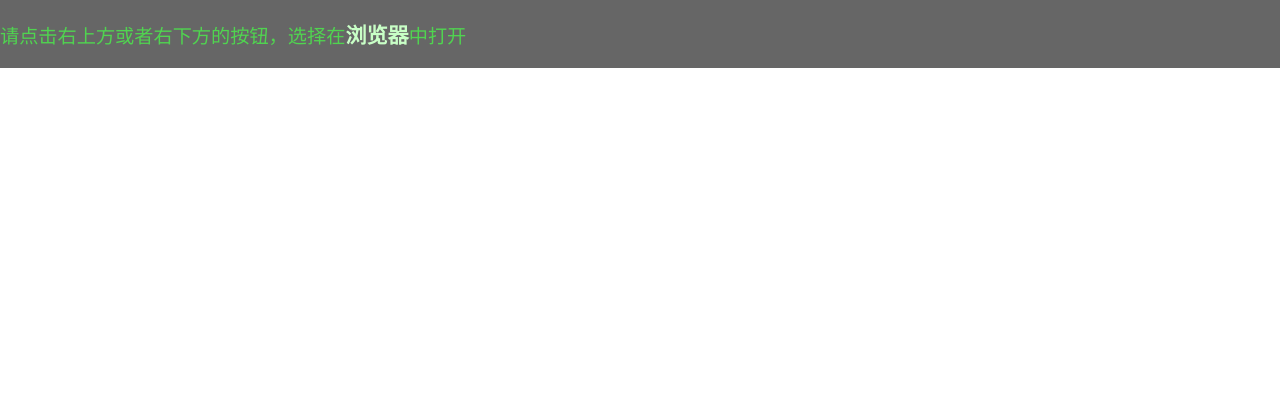
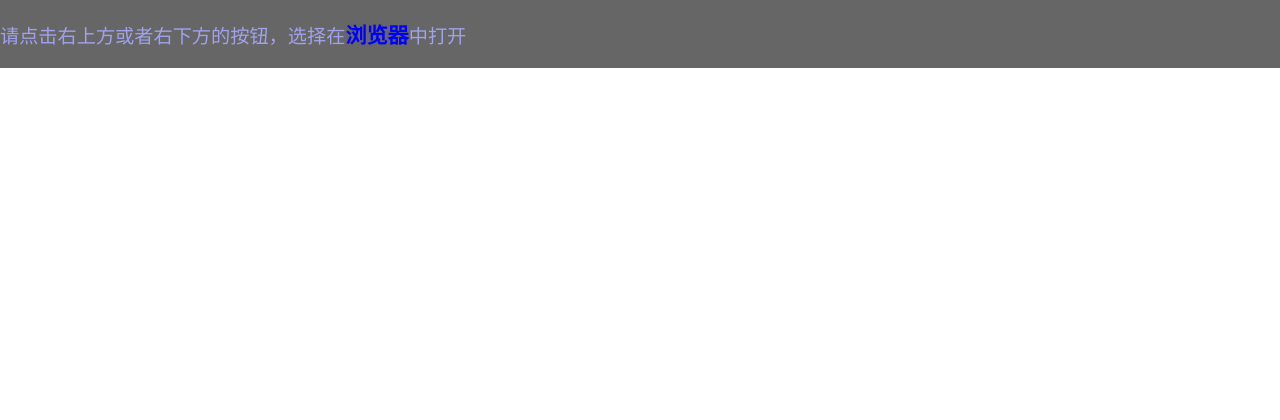
Before and after one commit to unasm/honghao, a PHP site: page /templates/down.php in a window 1280 px wide. Shown: the top 420 px of the page. Run offline with PHP 8.4, Linux system fonts and the light colour scheme; the template is opened without the code that fills it, so the values that code supplies are empty.

Commit message:
strong borser
git-svn-id: https://svn.sinaapp.com/honghaotouzi@146 a1f260ce-6a73-4ba0-bf89-cd83dba2fba4

```diff
--- a/1/templates/down.php
+++ b/1/templates/down.php
@@ -28,7 +28,7 @@
 	#float{
 		background:rgba(0,0,0,0.6);
 		width:100%;
-		color:rgb(80, 212, 80);
+		color:rgb(161, 161, 236);
 		font-size:1.2em;
 		position:absolute;
 		top:0;
@@ -38,7 +38,7 @@
 		margin-top:60px;
 	}
     #float strong{
-        color:rgb(200, 255, 198);
+        color:blue;
         font-size:1.1em;
     }
 </style>
```
